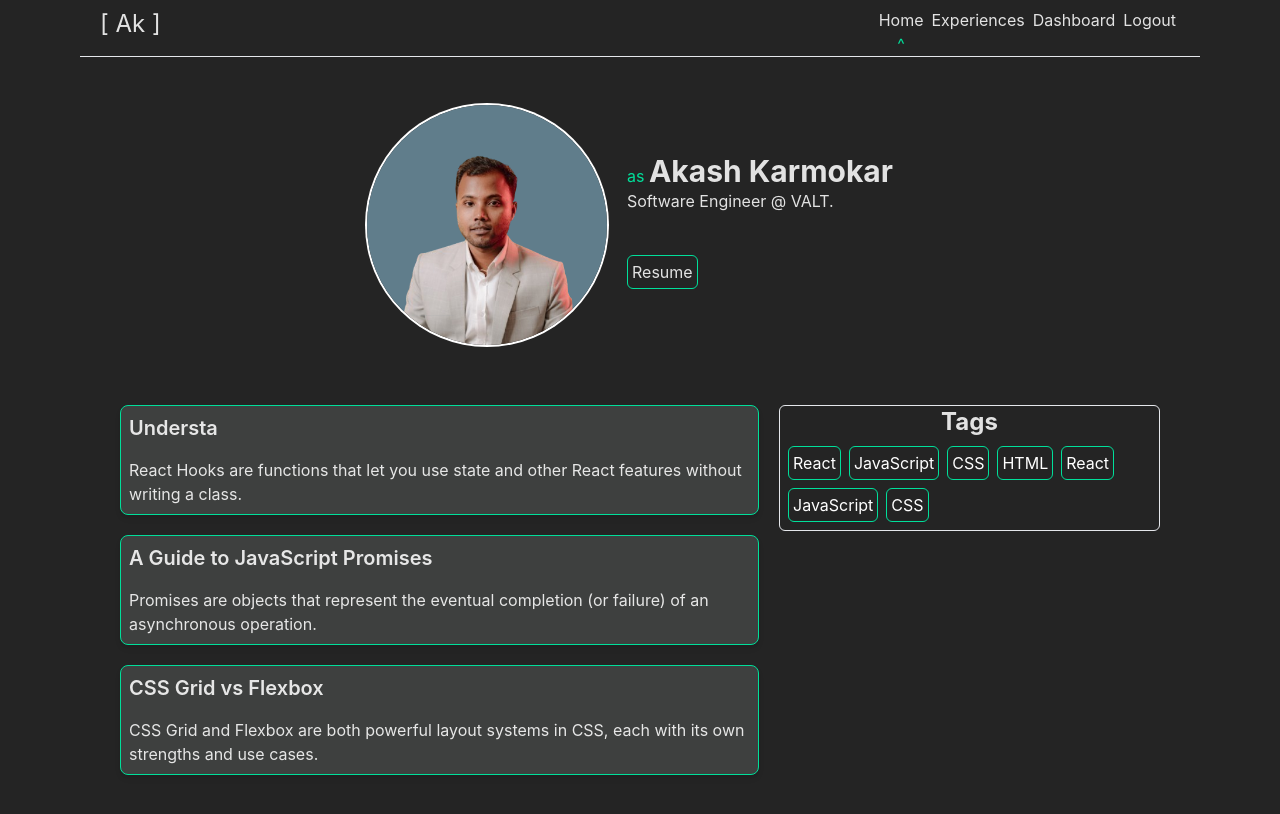
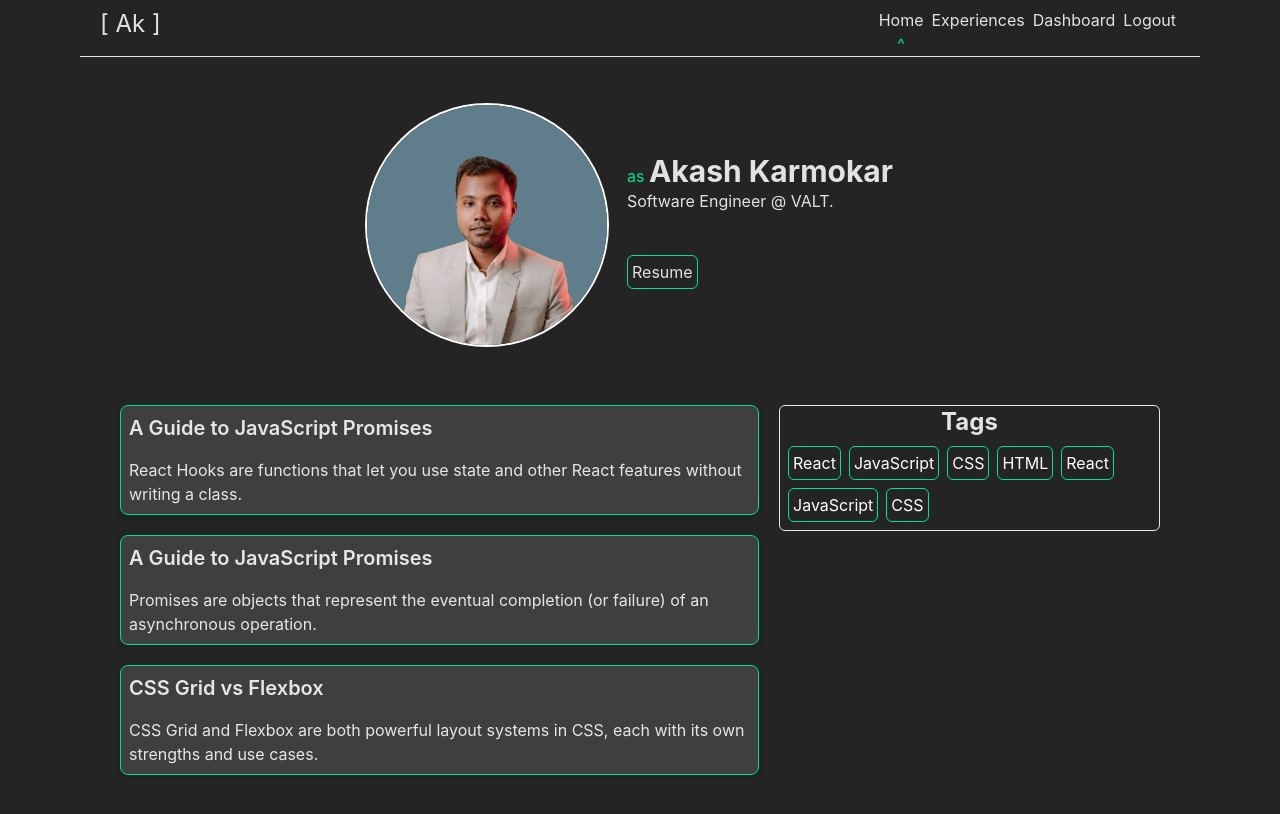
Before and after one commit to Akashkarmokar/Protfolio-Frontend, a React (Vite) app: page / in a window 1280 px wide. Built offline with nearby package versions, Linux system fonts and the light colour scheme; no server answers; some icons are missing.

Commit message:
feat: Blog list

```diff
--- a/src/Pages/About.jsx
+++ b/src/Pages/About.jsx
@@ -11,7 +11,7 @@ const About = ()=>{
                         <BlogList blogs={ [
                         {
                             id: 1,
-                            title: "Understa",
+                            title: "A Guide to JavaScript Promises",
                             content: "React Hooks are functions that let you use state and other React features without writing a class."
                         },
                         {
```
